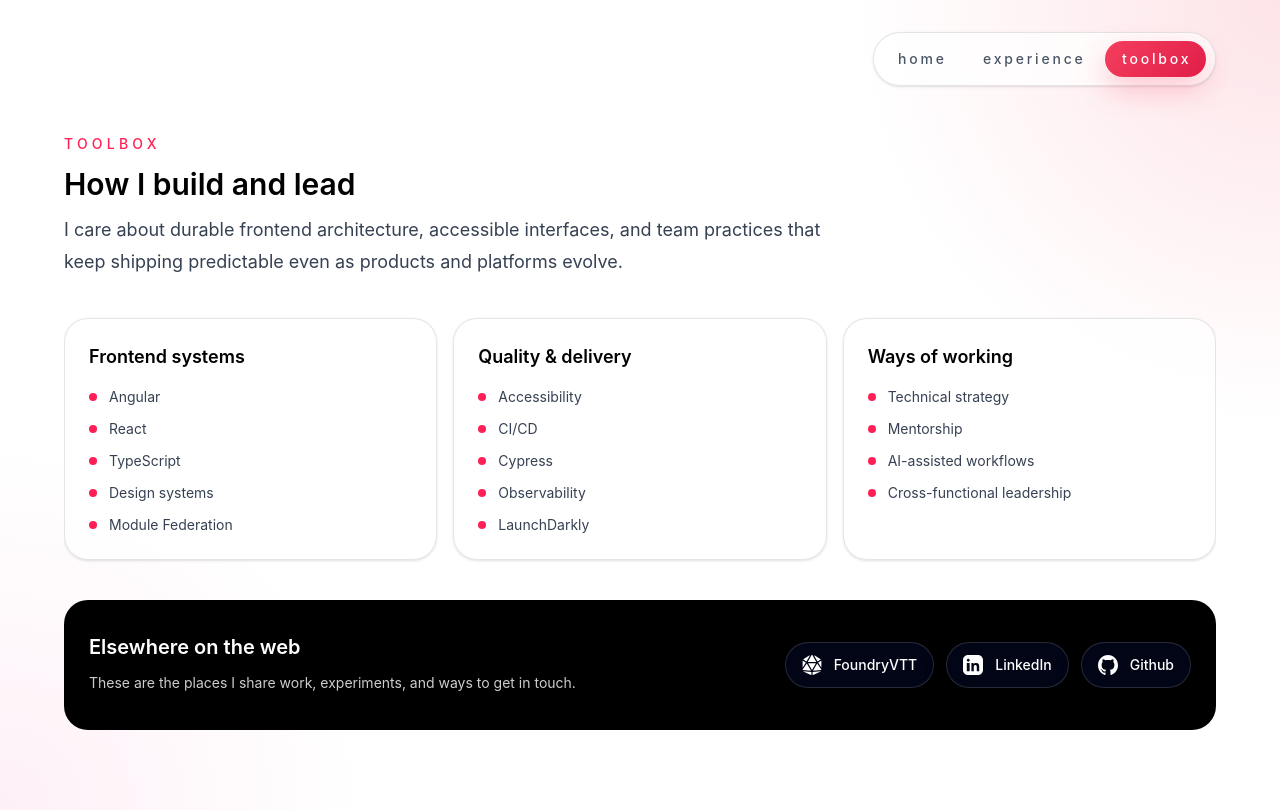
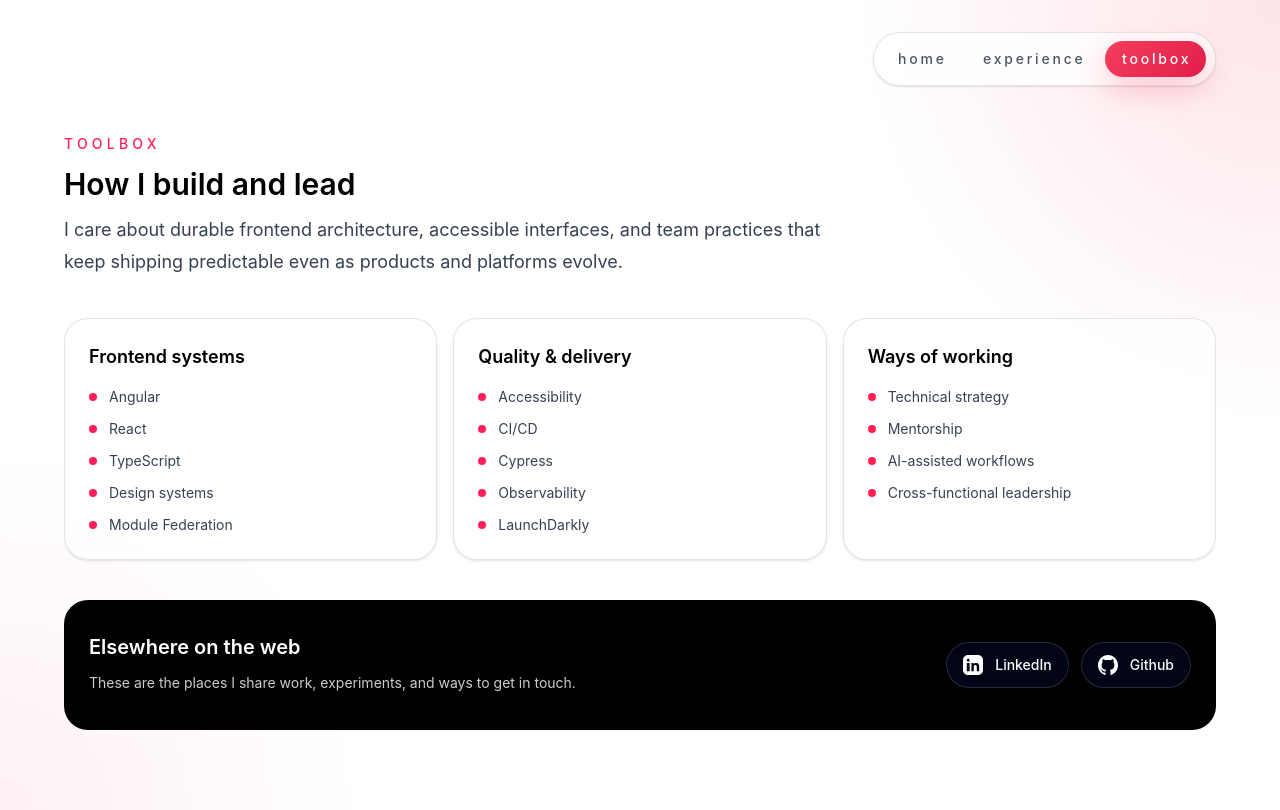
Before and after one commit to LadyKamille/personal-site, a React (Vite) app: page / in a window 1280 px wide. Both pictures are taken after a click on the button "toolbox". Built offline with nearby package versions, Linux system fonts and the light colour scheme.

Commit message:
Remove Foundry link from toolbox

```diff
--- a/src/features/Toolbox/Toolbox.tsx
+++ b/src/features/Toolbox/Toolbox.tsx
@@ -39,6 +39,10 @@ const toolboxGroups = [
 ];
 
 export default function Toolbox({ resources }: ToolboxProps) {
+  const toolboxResources = resources.filter(
+    ({ text, href }) => text !== 'FoundryVTT' && !href.includes('foundry.'),
+  );
+
   return (
     <section id="toolbox" className="w-full space-y-10">
       <div className="space-y-3">
@@ -86,7 +90,7 @@ export default function Toolbox({ resources }: ToolboxProps) {
           </div>
 
           <ul className="flex flex-wrap gap-3">
-            {resources.map(({ href, text, icon }) => (
+            {toolboxResources.map(({ href, text, icon }) => (
               <li key={href}>
                 <a
                   className="resource-link"
```
